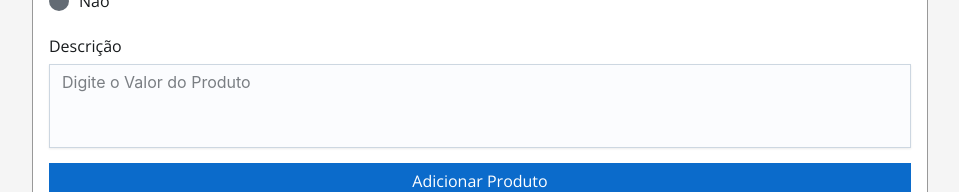
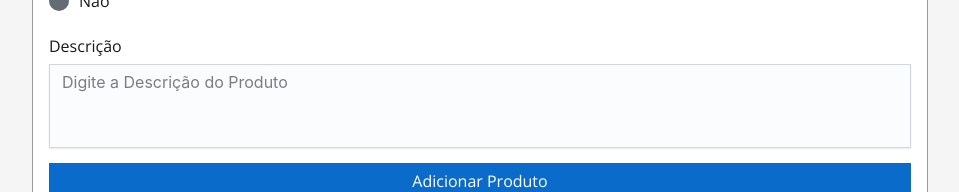
Before and after one commit to DouglasDans/job-test, a Next.js app: page /cadastro in a window 1280 px wide. Shown: the part 404-596 px from the top of the page, without its empty margins (160-1119 px from the left). Built offline with nearby package versions, Linux system fonts and the light colour scheme.

Commit message:
feat: implementa action para pegar os dados do formulário em backend

```diff
--- /dev/null
+++ b/src/actions/produto.action.ts
@@ -0,0 +1,11 @@
+'use server'
+
+export async function createProduto(formData: FormData) {
+  const produto : Produto = {
+    nome: formData.get("nome") as string,
+    valor: parseFloat(formData.get("valor") as string),
+    descricao: formData.get("descricao") as string,
+    disponibilidadeVenda: formData.get("disponibilidade") == 'true' ? true : false
+  }
+  console.log(produto);
+}
--- a/src/app/cadastro/page.tsx
+++ b/src/app/cadastro/page.tsx
@@ -2,6 +2,7 @@ import { Button, FormControl, FormLabel, Input, Radio, RadioGroup, Textarea } fr
 import { Fragment } from "react"
 import styles from './page.module.scss'
 import Link from "next/link"
+import { createProduto } from "@/actions/produto.action"
 
 type Props = {}
 
@@ -15,20 +16,20 @@ export default function CadastroPage({ }: Props) {
         </Link>
       </div>
 
-      <form className={styles.formContainer}>
+      <form action={createProduto} className={styles.formContainer}>
         <FormControl>
           <FormLabel>Nome</FormLabel>
-          <Input placeholder="Digite o Nome do Produto" />
+          <Input placeholder="Digite o Nome do Produto" name="nome" required />
         </FormControl>
 
         <FormControl>
           <FormLabel>Valor</FormLabel>
-          <Input placeholder="Digite o Valor do Produto" type="number" />
+          <Input placeholder="Digite o Valor do Produto" type="number" name="valor" required />
         </FormControl>
 
         <FormControl>
           <FormLabel>O Produto tem disponibilidade para venda?</FormLabel>
-          <RadioGroup defaultValue={true} name="disponibilidadeRadioGroup">
+          <RadioGroup defaultValue={true} name="disponibilidade">
             <Radio value={true} label="Sim" variant="solid" />
             <Radio value={false} label="Não" variant="solid" />
           </RadioGroup>
@@ -36,9 +37,10 @@ export default function CadastroPage({ }: Props) {
 
         <FormControl>
           <FormLabel>Descrição</FormLabel>
-          <Textarea placeholder="Digite o Valor do Produto" minRows={3}>
+          <Textarea placeholder="Digite a Descrição do Produto" minRows={3} name="descricao" required>
           </Textarea>
         </FormControl>
+
         <Button type="submit">Adicionar Produto</Button>
       </form>
     </Fragment>
```
